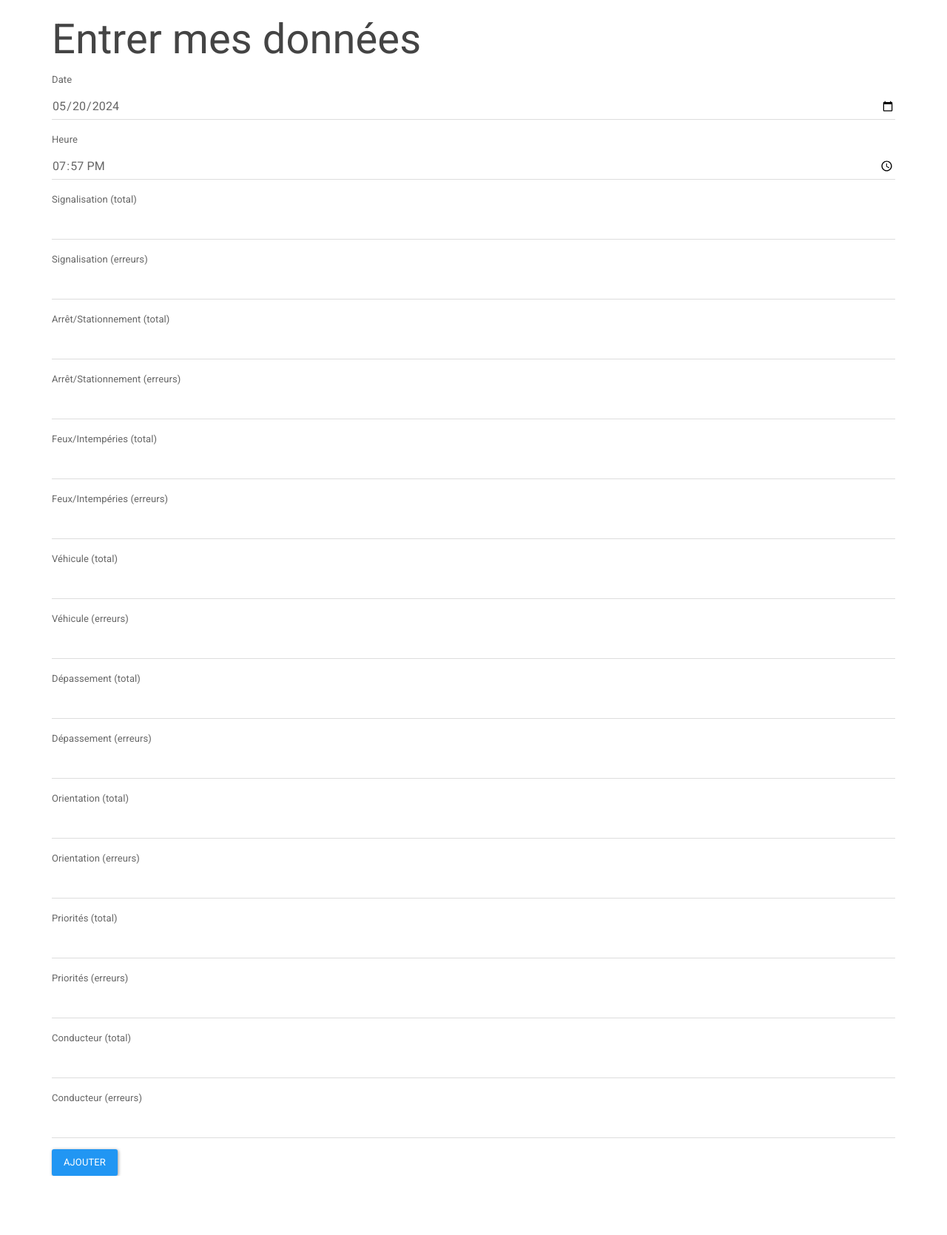
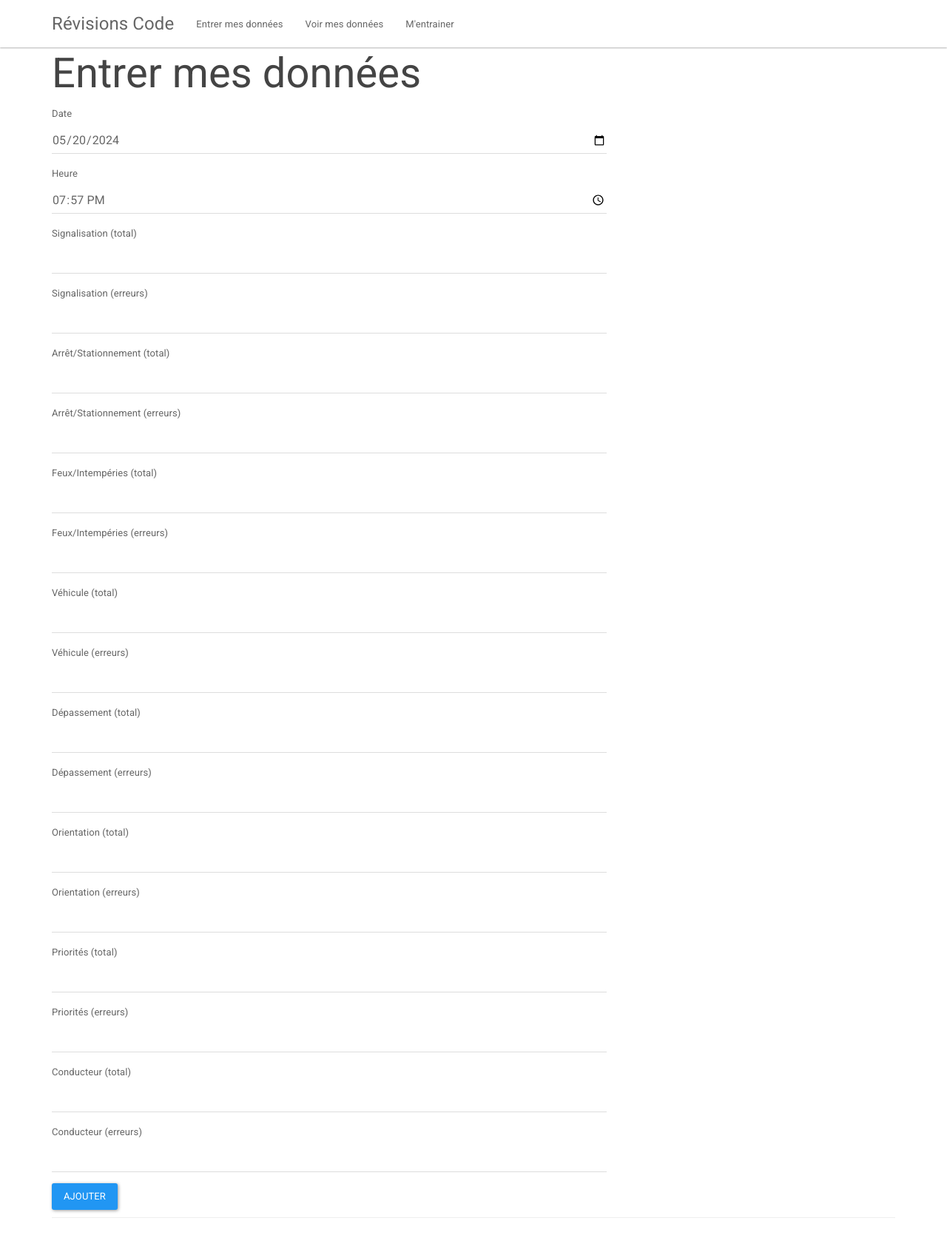
Before and after one commit to Caranouga/RevisionsCode, a PHP site: page /add.php in a window 1280 px wide. Shown: the whole page at 74% size. Before the commit the page ends 1590 px from the top, so only its background shows below. Run offline with PHP 8.4, Linux system fonts and the light colour scheme.

Commit message:
Changed the navbar

```diff
--- a/src/includes/header.php
+++ b/src/includes/header.php
@@ -1,4 +1,3 @@
-
 <!DOCTYPE html>
 <html lang="fr">
     <head>
@@ -11,45 +10,33 @@
         <link href="../assets/css/main.css" rel="stylesheet">
     </head>
     <body>
-        <!-- <nav class="navbar navbar-default">
-            <div class="container-fluid">
+        <div class="navbar navbar-default navbar-fixed-top">
+            <div class="container">
                 <div class="navbar-header">
-                    <button type="button" class="navbar-toggle collapsed" data-toggle="collapse" data-target="#bs-example-navbar-collapse-1">
-                        <span class="sr-only">Toggle navigation</span>
+                    <a href="../" class="navbar-brand">Révisions Code</a>
+                    <button class="navbar-toggle" type="button" data-toggle="collapse" data-target="#navbar-main">
                         <span class="icon-bar"></span>
                         <span class="icon-bar"></span>
                         <span class="icon-bar"></span>
                     </button>
-                    <a class="navbar-brand" href="#">Brand</a>
                 </div>
-                <div class="collapse navbar-collapse" id="bs-example-navbar-collapse-1">
+                <div class="navbar-collapse collapse" id="navbar-main">
                     <ul class="nav navbar-nav">
-                        <li class="active"><a href="#">Link <span class="sr-only">(current)</span></a></li>
-                        <li><a href="#">Link</a></li>
-                        <li class="dropdown">
-                            <a href="#" class="dropdown-toggle" data-toggle="dropdown" role="button" aria-expanded="false">Dropdown <span class="caret"></span></a>
-                            <ul class="dropdown-menu" role="menu">
-                                <li><a href="#">Action</a></li>
-                                <li><a href="#">Another action</a></li>
-                                <li><a href="#">Something else here</a></li>
-                                <li class="divider"></li>
-                                <li><a href="#">Separated link</a></li>
-                                <li class="divider"></li>
-                                <li><a href="#">One more separated link</a></li>
-                            </ul>
+                        <li>
+                            <a href="add.php">Entrer mes données</a>
                         </li>
-                    </ul>
-                    <form class="navbar-form navbar-left" role="search">
-                        <div class="form-group">
-                            <input type="text" class="form-control" placeholder="Search">
-                        </div>
-                        <button type="submit" class="btn btn-default">Submit</button>
-                    </form>
-                    <ul class="nav navbar-nav navbar-right">
-                        <li><a href="#">Link</a></li>
+                        <li>
+                            <a href="list.php">Voir mes données</a>
+                        </li>
+                        <li>
+                            <a href="https://passetoncode.fr" target="_blank">M'entrainer</a>
+                        </li>
                     </ul>
                 </div>
             </div>
-        </nav> -->
+        </div>
 
-        <main role="main" class="container">
+        <div class="container">
+            <div class="page-header">
+                <div class="row">
+                    <div class="col-lg-8 col-md-7 col-sm-6">
```
Also changed, not shown: src/includes/footer.php (+5 -2 lines).
